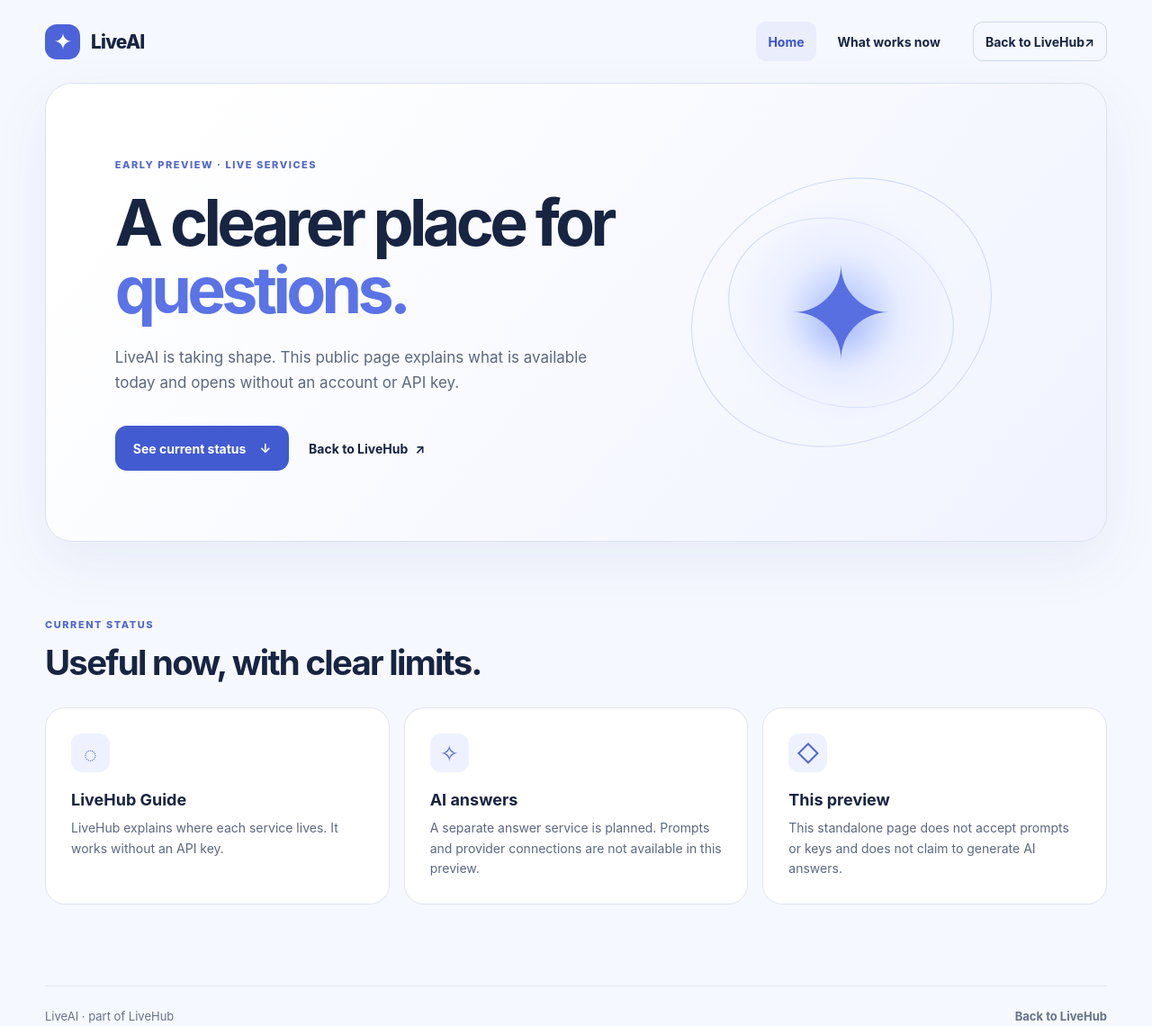
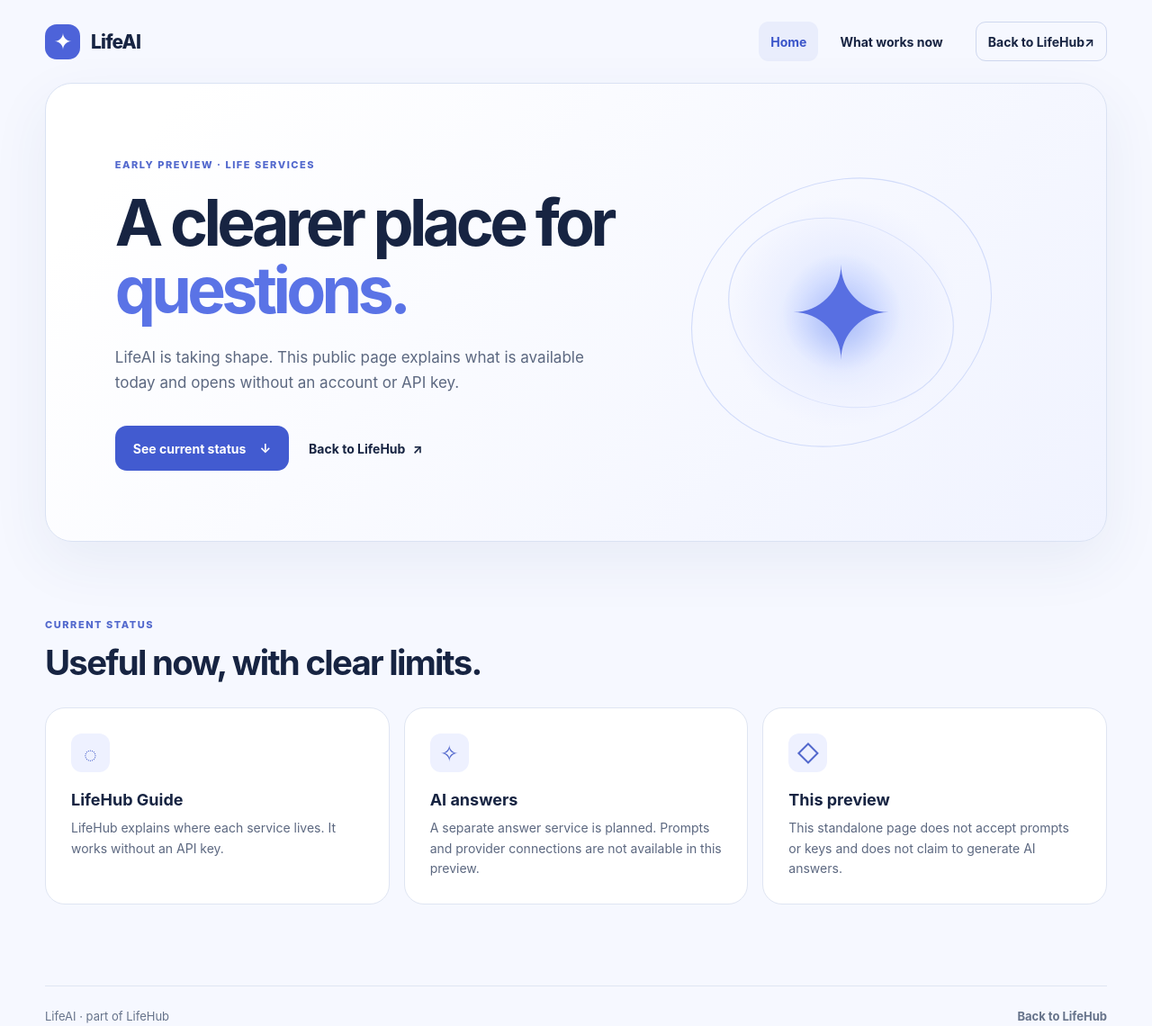
Before and after one commit to LevPetrogradsky/LiveAI, a plain HTML site: page index.html in a window 1280 px wide. Shown: the whole page at 90% size. Drawn offline with Linux system fonts and the light colour scheme.

Commit message:
Update visible LifePortable branding

```diff
--- a/index.html
+++ b/index.html
@@ -4,30 +4,30 @@
     <meta charset="UTF-8" />
     <meta name="viewport" content="width=device-width, initial-scale=1" />
     <meta name="theme-color" content="#f6f8ff" />
-    <meta name="description" content="LiveAI is an early preview of a focused assistant in the LiveHub family." />
-    <title>LiveAI — early preview</title>
+    <meta name="description" content="LifeAI is an early preview of a focused assistant in the LifeHub family." />
+    <title>LifeAI — early preview</title>
     <link rel="stylesheet" href="/styles.css" />
   </head>
   <body>
     <div class="shell" id="home">
       <header class="topbar">
-        <a class="brand" href="#home" aria-label="LiveAI Home"><span class="brand-mark" aria-hidden="true">✦</span><span>LiveAI</span></a>
-        <nav class="topnav" aria-label="LiveAI navigation">
+        <a class="brand" href="#home" aria-label="LifeAI Home"><span class="brand-mark" aria-hidden="true">✦</span><span>LifeAI</span></a>
+        <nav class="topnav" aria-label="LifeAI navigation">
           <a href="#home" aria-current="page">Home</a>
           <a href="#current">What works now</a>
-          <a class="return-link" href="https://lifeos-demo-kappa.vercel.app/">Back to LiveHub <span aria-hidden="true">↗</span></a>
+          <a class="return-link" href="https://lifeos-demo-kappa.vercel.app/">Back to LifeHub <span aria-hidden="true">↗</span></a>
         </nav>
       </header>
 
       <main>
         <section class="hero" aria-labelledby="hero-title">
           <div class="hero-copy">
-            <span class="eyebrow">EARLY PREVIEW · LIVE SERVICES</span>
+            <span class="eyebrow">EARLY PREVIEW · LIFE SERVICES</span>
             <h1 id="hero-title">A clearer place for <em>questions.</em></h1>
-            <p>LiveAI is taking shape. This public page explains what is available today and opens without an account or API key.</p>
+            <p>LifeAI is taking shape. This public page explains what is available today and opens without an account or API key.</p>
             <div class="hero-actions">
               <a class="primary-action" href="#current">See current status <span aria-hidden="true">↓</span></a>
-              <a class="text-action" href="https://lifeos-demo-kappa.vercel.app/">Back to LiveHub <span aria-hidden="true">↗</span></a>
+              <a class="text-action" href="https://lifeos-demo-kappa.vercel.app/">Back to LifeHub <span aria-hidden="true">↗</span></a>
             </div>
           </div>
           <div class="preview-art" aria-hidden="true">
@@ -40,14 +40,14 @@
         <section class="status" id="current" aria-labelledby="status-title">
           <div class="section-heading"><span class="eyebrow">CURRENT STATUS</span><h2 id="status-title">Useful now, with clear limits.</h2></div>
           <div class="status-grid">
-            <article class="status-card"><span class="card-icon" aria-hidden="true">◌</span><h3>LiveHub Guide</h3><p>LiveHub explains where each service lives. It works without an API key.</p></article>
+            <article class="status-card"><span class="card-icon" aria-hidden="true">◌</span><h3>LifeHub Guide</h3><p>LifeHub explains where each service lives. It works without an API key.</p></article>
             <article class="status-card"><span class="card-icon" aria-hidden="true">✧</span><h3>AI answers</h3><p>A separate answer service is planned. Prompts and provider connections are not available in this preview.</p></article>
             <article class="status-card"><span class="card-icon" aria-hidden="true">◇</span><h3>This preview</h3><p>This standalone page does not accept prompts or keys and does not claim to generate AI answers.</p></article>
           </div>
         </section>
       </main>
 
-      <footer><span>LiveAI · part of LiveHub</span><a href="https://lifeos-demo-kappa.vercel.app/">Back to LiveHub</a></footer>
+      <footer><span>LifeAI · part of LifeHub</span><a href="https://lifeos-demo-kappa.vercel.app/">Back to LifeHub</a></footer>
     </div>
   </body>
 </html>
```
